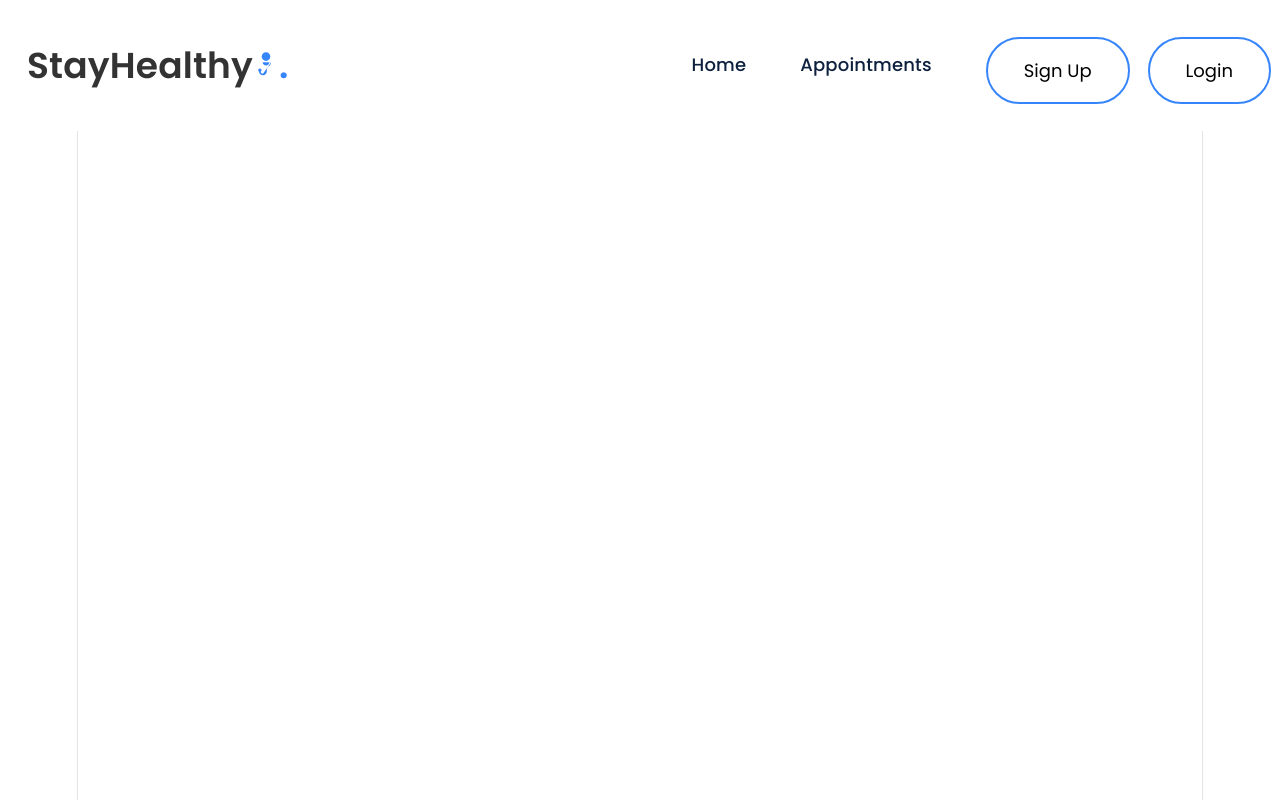
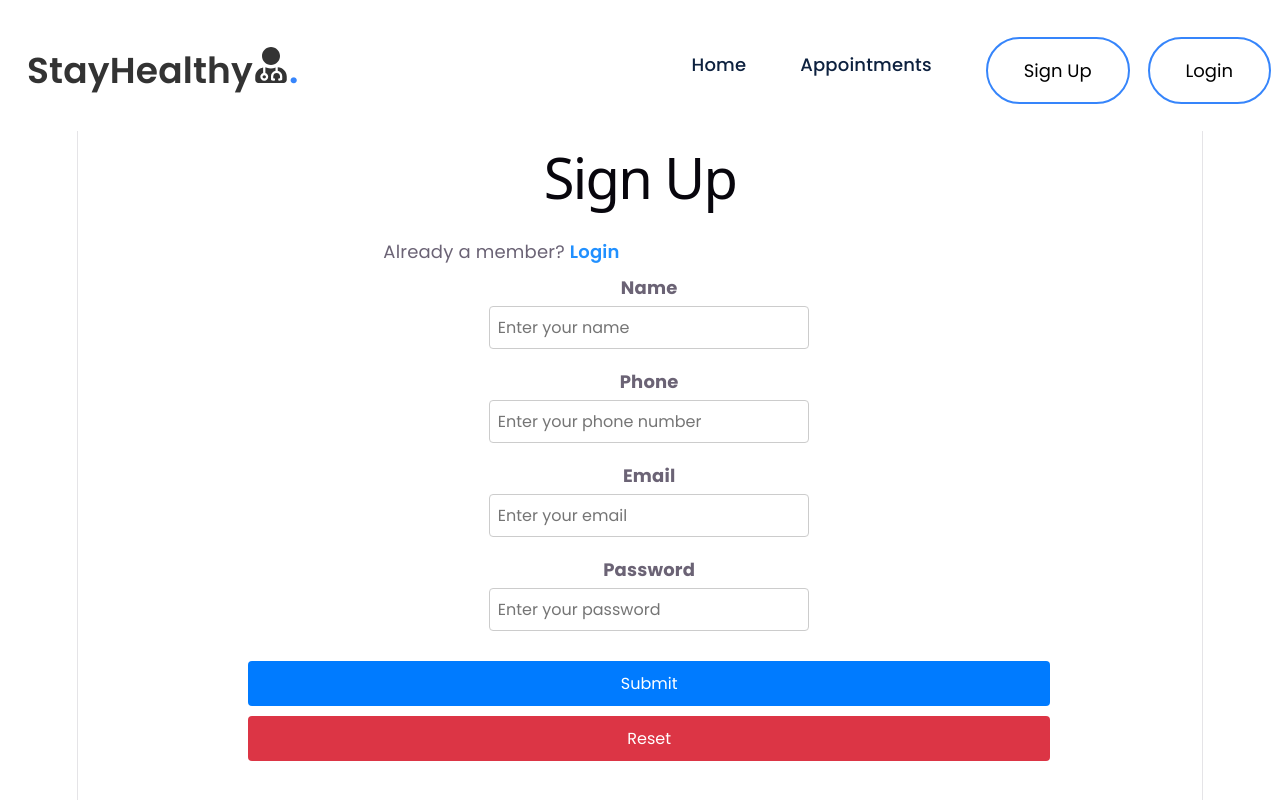
Before and after one commit to Shittuadedamola/med_appt, a React (Vite) app: page /signup in a window 1280 px wide. Shown: the top 800 px of the page. Built offline with nearby package versions, Linux system fonts and the light colour scheme.

Commit message:
login and signup react component

```diff
--- a/package.json
+++ b/package.json
@@ -12,6 +12,7 @@
   "dependencies": {
     "react": "^19.2.5",
     "react-dom": "^19.2.5",
+    "react-icons": "^5.6.0",
     "react-router-dom": "^7.15.0"
   },
   "devDependencies": {
--- a/src/App.jsx
+++ b/src/App.jsx
@@ -2,6 +2,8 @@ import React from 'react'
 import {BrowserRouter, Routes, Route} from "react-router-dom"
 import Navbar from './Components/Navbar/Navbar'
 import Landing_Page from './Components/Landing_Page/Landing_Page'
+import Sign_Up from './Components/Sign_Up/Sign_Up'
+import Login from './Components/Login/Login'
 
 function App() {
 
@@ -12,6 +14,8 @@ function App() {
 
             <Routes>
             <Route path="/" element={<Landing_Page/>}/>
+            <Route path="/signup" element={<Sign_Up />} />
+            <Route path="/Login" element={<Login />} />
             </Routes>
         </BrowserRouter>
     </div>
--- /dev/null
+++ b/src/Components/Login/Login.jsx
@@ -0,0 +1,60 @@
+import React from 'react'
+import './Login.css'
+import { Link } from 'react-router-dom'
+
+const Login = () => {
+  return (
+    <div>
+        {/* Main container div for the page content */}
+    <div className="container">
+        {/* Div for login grid layout */}
+        <div className="login-grid">
+          {/* Div for login text */}
+          <div className="login-text">
+            <h2>Login</h2>
+          </div>
+          {/* Additional login text with a link to Sign Up page */}
+          <div className="login-text">
+            Are you a new member? <span><Link to="/signup">Sign Up Here</Link></span>
+          </div>
+          <br />
+          {/* Div for login form */}
+          <div className="login-form">
+            <form>
+              {/* Form group for email input */}
+              <div className="form-group">
+                <label htmlFor="email">Email</label>
+                <input type="email" name="email" id="email" className="form-control" placeholder="Enter your email" aria-describedby="helpId" required/>
+              </div>
+              {/* Form group for password input */}
+              <div className="form-group">
+                <label htmlFor="password">Password</label>
+                <input
+                  type="password"
+                  name="password"
+                  id="password"
+                  className="form-control"
+                  placeholder="Enter your password"
+                  aria-describedby="helpId"
+                  required
+                />
+              </div>
+              {/* Button group for login and reset buttons */}
+              <div className="btn-group">
+                <button type="submit" className="btn btn-primary mb-2 mr-1 waves-effect waves-light">Login</button>
+                <button type="reset" className="btn btn-danger mb-2 waves-effect waves-light">Reset</button>
+              </div>
+              <br />
+              {/* Additional login text for 'Forgot Password' option */}
+              <div className="login-text">
+                Forgot Password?
+              </div>
+            </form>
+          </div>
+        </div>
+      </div>
+    </div>
+  )
+}
+
+export default Login
--- a/src/Components/Navbar/Navbar.jsx
+++ b/src/Components/Navbar/Navbar.jsx
@@ -1,5 +1,9 @@
 import React from 'react'
 import './Navbar.css'
+import { Link } from 'react-router-dom'
+import { FaUserMd } from "react-icons/fa"
+
+<FaUserMd />
 
 const Navbar = () => {
   return (
@@ -11,25 +15,13 @@ const Navbar = () => {
             <a href="/">
                 StayHealthy
                 {/* Insert an SVG icon of a doctor with a stethoscope */}
-                <svg xmlns="http://www.w3.org/2000/svg" height="26" width="26" viewBox="0 0 1000 1000" style={{ fill: "#3685fb" }}>
-                    <title>Doctor With Stethoscope SVG icon</title>
-                    <g>
-                        <g>
-                            {/* Path for the stethoscope icon */}
-                            <path d="M499.8,10c91.7,0,166,74.3,166,166c0,91.7-74.3,166-166,166c-91.7,0-166-74.3-166-166C333.8,84.3,408.1,10,499.8,10z"></path>
-                            {/* Additional path for the icon */}
-                            <path d="M499.8,522.8c71.2,0,129.1-58.7,129.1-129.1H370.6C370.6,464.1,428.6,522.8,499.8,522.8z"></path>
-                            {/* Another path for the icon */}
-                            <path d="M693.2,395c-0.7,94.9-70.3,173.7-160.8,188.9v155.9c0,80.3-60.7,150.8-140.8,155.3c-83,4.7-152.7-58.9-157.6-139.7c-22-12.8-35.6-38.5-30.3-66.7c4.7-25.1,25.5-45.6,50.8-49.9c39.7-6.7,74.1,23.7,74.1,62.1c0,23-12.3,43-30.7,54.1c4.7,45.4,45.1,80.4,92.6,76c44.6-4,77.2-44...."></path>
-                        </g>
-                    </g>
-                </svg>
+                <FaUserMd />
             </a>
             {/* A span element for styling purposes */}
             <span>.</span>
             </div>
             {/* Navigation icon section with an onClick event listener */}
-            <div className="nav__icon" onClick={() => {}}>
+            <div className="nav__icon">
             {/* Font Awesome icon for bars (hamburger menu) */}
             <i className="fa fa-times fa fa-bars"></i>
             </div>
@@ -46,15 +38,15 @@ const Navbar = () => {
             </li>
             {/* List item for the 'Sign Up' link with a button */}
             <li className="link">
-                <a href="../Sign_Up//Sign_Up.html">
-                <button className="btn1">Sign Up</button>
-                </a>
+                <Link to="/signup">
+                    <button className="btn1">Sign Up</button>
+                </Link>
             </li>
             {/* List item for the 'Login' link with a button */}
             <li className="link">
-                <a href="../Login/Login.html">
-                <button className="btn1">Login</button>
-                </a>
+                <Link to="/login">
+                    <button className="btn1">Login</button>
+                </Link>
             </li>
             </ul>
         </nav>
--- /dev/null
+++ b/src/Components/Sign_Up/Sign_Up.jsx
@@ -0,0 +1,56 @@
+import React from 'react'
+import './Sign_Up.css'
+import { Link } from 'react-router-dom';
+
+const Sign_Up = () => {
+  return (
+    <div>
+        <div className="container" style={{ marginTop: "5%" }}> {/* Main container with margin-top */}
+        <div className="signup-grid"> {/* Grid layout for sign-up form */}
+            <div className="signup-text"> {/* Title for the sign-up form */}
+                <h1>Sign Up</h1>
+            </div>
+            <div className="signup-text1" style={{ textAlign: "left" }}> {/* Text for existing members to log in */}
+                Already a member? <span><Link to="/login" style={{ color: "#2190FF" }}>Login</Link></span>
+            </div>
+            <div className="signup-form"> {/* Form for user sign-up */}
+                <form> {/* Start of the form */}
+
+                    <div className="form-group"> {/* Form group for user's name */}
+                        <label htmlFor="name">Name</label> {/* Label for name input field */}
+                        <input type="text" name="name" id="name" required className="form-control" placeholder="Enter your name" aria-describedby="helpId" /> {/* Text input field for name */}
+                    </div>
+
+                    <div className="form-group"> {/* Form group for user's phone number */}
+                        <label htmlFor="phone">Phone</label> {/* Label for phone input field */}
+                        <input type="tel" name="phone" id="phone" required className="form-control" placeholder="Enter your phone number" aria-describedby="helpId"
+                        pattern="[0-9]{10}"
+                        title="Phone number must be exactly 10 digits"/> {/* Tel input field for phone number */}
+                    </div>
+
+                    <div className="form-group"> {/* Form group for user's email */}
+                        <label htmlFor="email">Email</label> {/* Label for email input field */}
+                        <input type="email" name="email" id="email" required className="form-control" placeholder="Enter your email" aria-describedby="helpId"
+                        pattern="^[a-zA-Z0-9._%+-]+@[a-zA-Z0-9.-]+\.com$"
+                        title="Email must end with .com (e.g. user@anymail.com)"/> {/* Email input field */}
+                    </div>
+
+                    <div className="form-group"> {/* Form group for user's password */}
+                        <label htmlFor="password">Password</label> {/* Label for password input field */}
+                        <input type='password' name="password" id="password" required className="form-control" placeholder="Enter your password" aria-describedby="helpId"
+                        minLength={8}/> {/* Password input field */}
+                    </div>
+
+                    <div className="btn-group"> {/* Button group for form submission and reset */}
+                        <button type="submit" className="btn btn-primary mb-2 mr-1 waves-effect waves-light">Submit</button> {/* Submit button */}
+                        <button type="reset" className="btn btn-danger mb-2 waves-effect waves-light">Reset</button> {/* Reset button */}
+                    </div>
+                </form> {/* End of the form */}
+            </div>
+        </div>
+    </div>
+    </div>
+  )
+}
+
+export default Sign_Up
```
Also changed, not shown: 1 other file (tests, documents, lock files or other folders).
